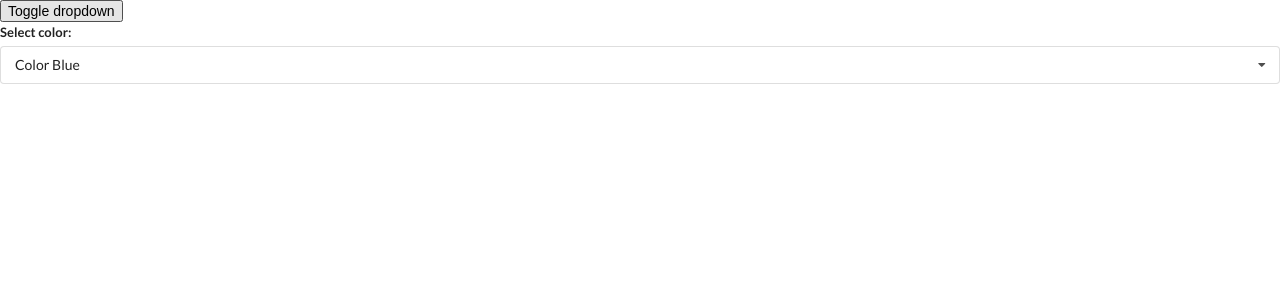
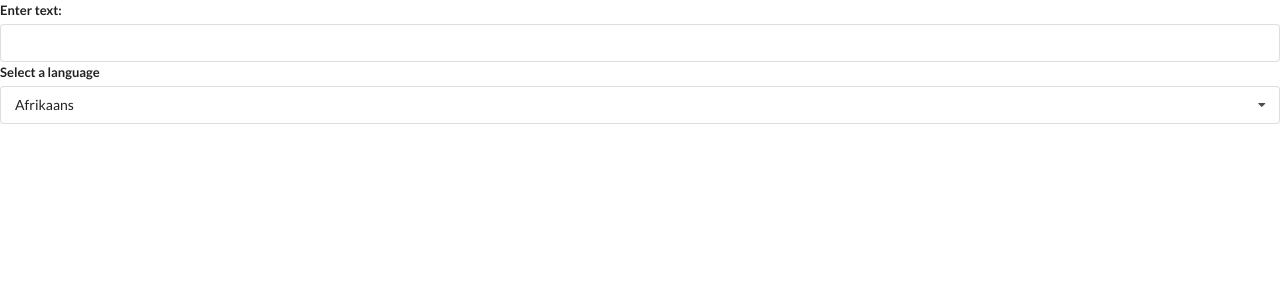
Before and after one commit to i-atanasov/widgets, a React (Create React App) app: page / in a window 1280 px wide. Shown: the top 300 px of the page. Built offline with nearby package versions, Linux system fonts and the light colour scheme.

Commit message:
translate module

```diff
--- a/src/App.js
+++ b/src/App.js
@@ -4,6 +4,7 @@ import Search from "./components/Search";
 import Dropdown from "./components/Dropdown";
 import { items } from "./data";
 import { options } from './DropdownOptions';
+import Translate from './components/Translate'
 
 const App = () => {
 
@@ -12,17 +13,20 @@ const App = () => {
 
     return (
         <div>
+            <Translate />
+        {/*
             <button onClick={() => setShowDropdown(!showDropdown)}>Toggle dropdown</button>
 
             {showDropdown ?
                 <Dropdown
+                label='Select a color:'
                 selected={selected}
                 options={options}
                 onSelectedChange={setSelected}
                 /> : null
             }
 
-            {/*<Search />
+            <Search />
                 <h4 className="ui large header">National records:</h4>
             <Accordion items={items}/>*/}
         </div>
--- /dev/null
+++ b/src/Languages.js
@@ -0,0 +1,14 @@
+export const languages = [
+    {
+        label: 'Afrikaans',
+        value: 'af'
+    },
+    {
+        label: 'Arabic',
+        value: 'ar'
+    },
+    {
+        label: 'Hindu',
+        value: 'hi'
+    }
+]
--- a/src/components/Dropdown.js
+++ b/src/components/Dropdown.js
@@ -1,6 +1,6 @@
 import React, { useState, useEffect, useRef } from "react";
 
-const Dropdown = ({ options, selected, onSelectedChange }) => {
+const Dropdown = ({ options, selected, onSelectedChange, label }) => {
 
     const [open, setOpen] = useState(false);
 
@@ -40,7 +40,7 @@ const Dropdown = ({ options, selected, onSelectedChange }) => {
     return (
         <div className="ui form">
             <div className="field">
-                <label className="label">Select color:</label>
+                <label className="label">{label}</label>
                 <div ref={ref} onClick={() => setOpen(!open)} className={`ui selection dropdown {${open ? 'visible active' : ''}`}>
                     <i className="dropdown icon" />
                     <div className="text">{selected.label}</div>
--- /dev/null
+++ b/src/components/Translate.js
@@ -0,0 +1,22 @@
+import React, { useState } from "react";
+import Dropdown from "./Dropdown";
+import { languages } from "../Languages";
+
+const Translate = () => {
+    const [language, setLanguage] = useState(languages[0]);
+    const [text, setText] = useState('');
+
+    return (
+        <div>
+            <div className="ui form">
+                <div className="field">
+                    <label>Enter text:</label>
+                    <input onChange={(e) => {setText(e.target.value); console.log(e.target.value)}}/>
+                </div>
+            </div>
+            <Dropdown label='Select a language' selected={language} onSelectedChange={setLanguage} options={languages}/>
+        </div>
+    );
+};
+
+export default Translate;
```
